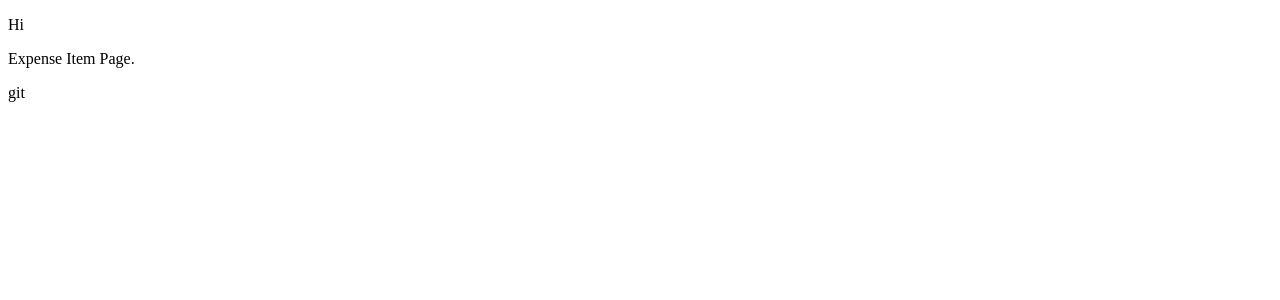
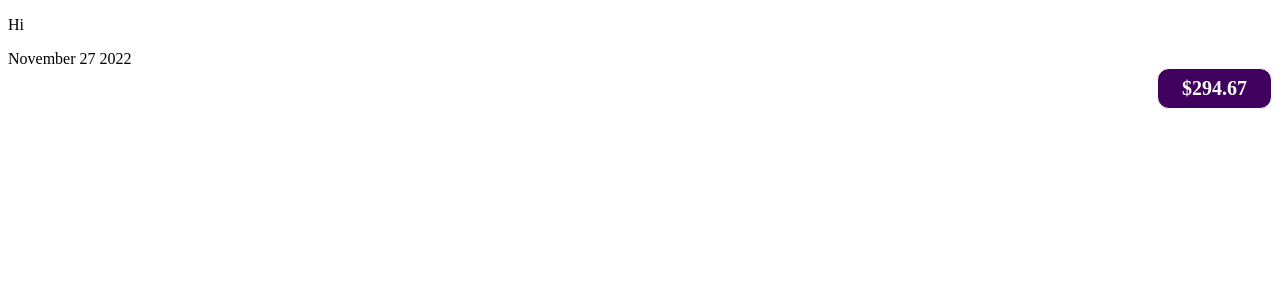
Before and after one commit to Vllaadd/user-database, a React (Create React App) app: page / in a window 1280 px wide. Shown: the top 300 px of the page. Built offline with nearby package versions, Linux system fonts and the light colour scheme.

Commit message:
style added

```diff
--- /dev/null
+++ b/src/components/ExpenseItem.css
@@ -0,0 +1,56 @@
+expense-item {
+    display: flex;
+    justify-content: space-between;
+    align-items: center;
+    box-shadow: 0 2px 8px rgba(0, 0, 0, 0.25);
+    padding: 0.5rem;
+    margin: 1rem 0;
+    border-radius: 12px;
+    background-color: #4b4b4b;
+  }
+
+  .expense-item__description {
+    display: flex;
+    flex-direction: column;
+    gap: 1rem;
+    align-items: flex-end;
+    flex-flow: column-reverse;
+    justify-content: flex-start;
+    flex: 1;
+  }
+
+  .expense-item h2 {
+    color: #3a3a3a;
+    font-size: 1rem;
+    flex: 1;
+    margin: 0 1rem;
+    color: white;
+  }
+
+  .expense-item__price {
+    font-size: 1rem;
+    font-weight: bold;
+    color: white;
+    background-color: #40005d;
+    border: 1px solid white;
+    padding: 0.5rem;
+    border-radius: 12px;
+  }
+
+  @media (min-width: 580px) {
+    .expense-item__description {
+      flex-direction: row;
+      align-items: center;
+      justify-content: flex-start;
+      flex: 1;
+    }
+
+    .expense-item__description h2 {
+      font-size: 1.25rem;
+    }
+
+    .expense-item__price {
+      font-size: 1.25rem;
+      padding: 0.5rem 1.5rem;
+    }
+  }
--- a/src/components/ExpenseItem.js
+++ b/src/components/ExpenseItem.js
@@ -1,7 +1,18 @@
-import React from 'react'
+import React from 'react';
+import  './ExpenseItem.css';
+
 
 export default function ExpenseItem() {
-  return (
-    <div><p>Expense Item Page.</p>git </div>
-  )
+    return (
+        <>
+           <div className='expense-item'>
+            <div>November 27 2022</div>
+            <div className='expense-item__description'>
+                <h2>Car Insurance</h2>
+                <div className='expense-item__price'>$294.67</div>
+            </div>
+           </div>
+        </>
+
+    )
 }
```
Also changed, not shown: src/components/Header.js (deleted).
